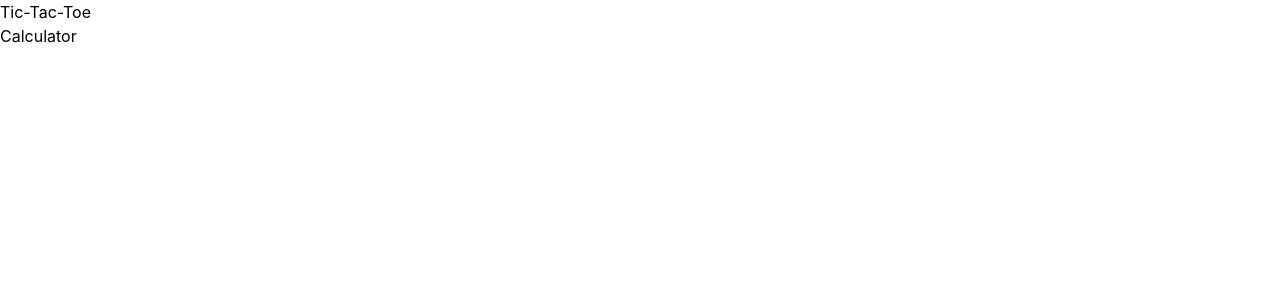
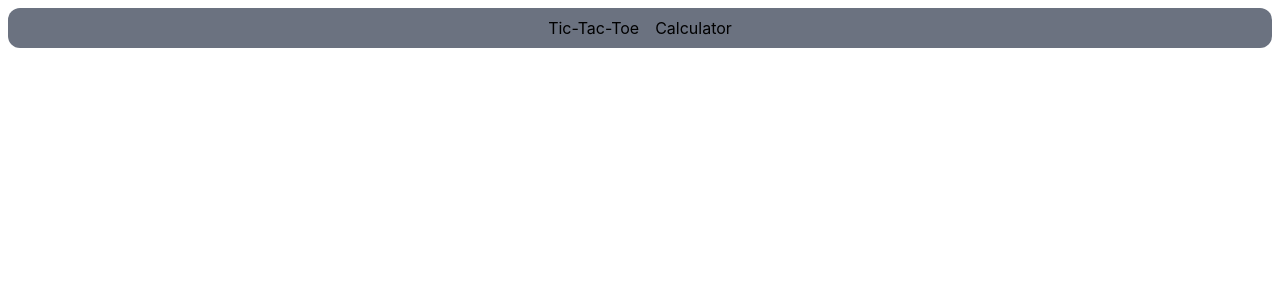
Before and after one commit to aimanaress/miniprojects, a React (Create React App) app: page / in a window 1280 px wide. Shown: the top 300 px of the page. Built offline with nearby package versions, Linux system fonts and the light colour scheme.

Commit message:
Update basic styling

```diff
--- a/src/components/NavBar/NavBar.js
+++ b/src/components/NavBar/NavBar.js
@@ -15,9 +15,9 @@ const NavBar = () => {
   ];
 
   return (
-    <div>
+    <div className="flex flex-row m-2 rounded-xl items-center justify-center bg-gray-500">
       {navigations.map((nav) => {
-        return <NavBarItem id={nav.id} title={nav.title} />;
+        return <NavBarItem key={nav.id} title={nav.title} />;
       })}
     </div>
   );
--- a/src/components/NavBar/NavBarItem.js
+++ b/src/components/NavBar/NavBarItem.js
@@ -1,11 +1,7 @@
 import React from "react";
 
 const NavBarItem = (props) => {
-  return (
-    <div className="">
-      <div>{props.title}</div>
-    </div>
-  );
+  return <div className="p-2">{props.title}</div>;
 };
 
 export default NavBarItem;
```
